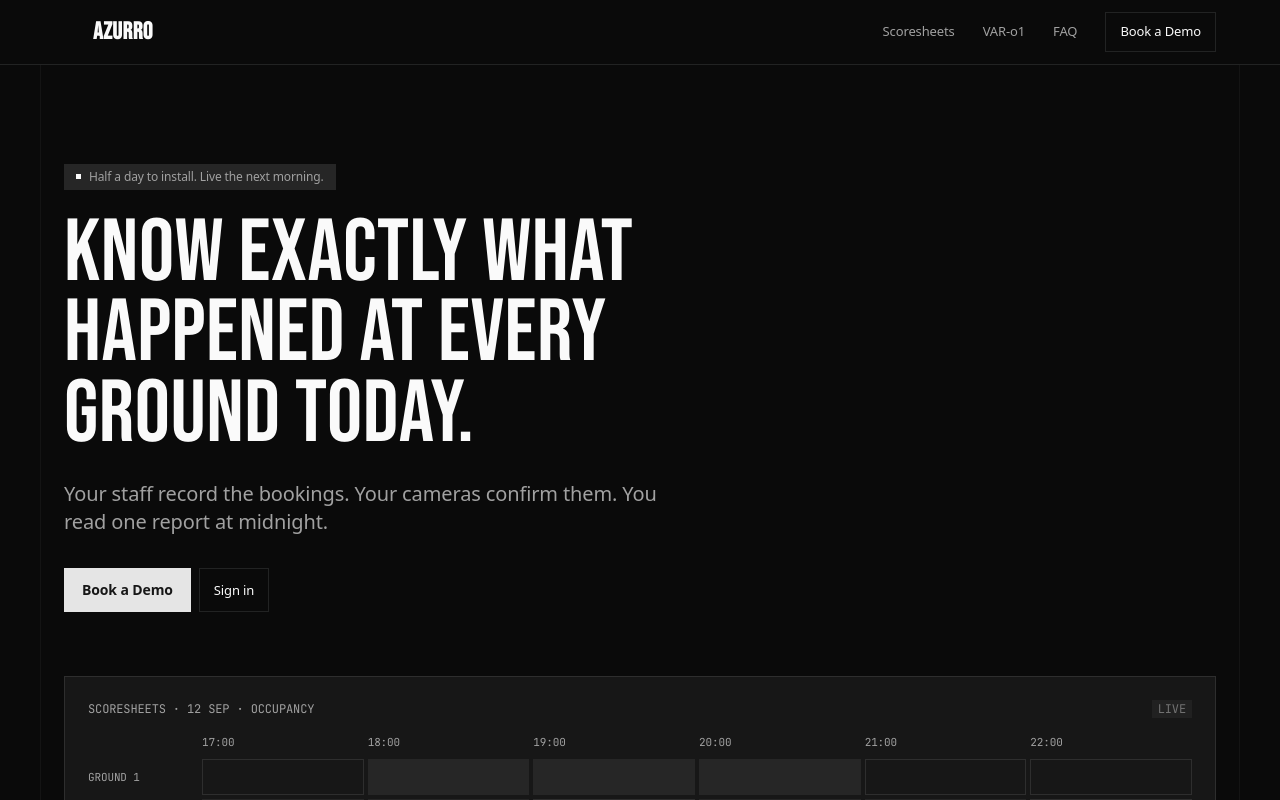
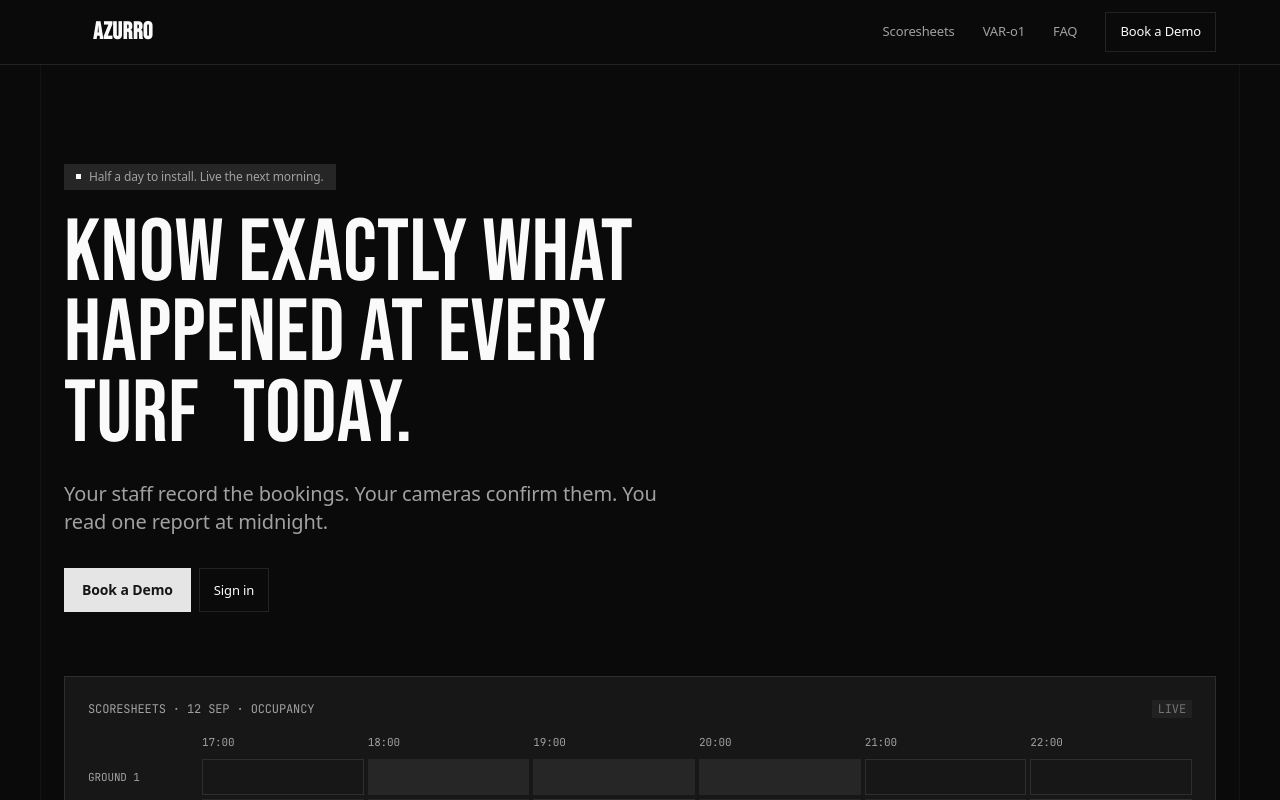
Before and after one commit to mihiryadav20/azurro_lander, a React (Vite) app: page / in a window 1280 px wide. Shown: the top 800 px of the page. Built offline with nearby package versions, Linux system fonts and the light colour scheme.

Commit message:
feat: rotate hero word (ground/court/turf/slot) with width-matched slide

```diff
--- a/src/components/azurro/AzurroLanding.tsx
+++ b/src/components/azurro/AzurroLanding.tsx
@@ -11,6 +11,7 @@ import logo from "@/assets/azurro-logo.png"
 import loaderAnimation from "@/assets/loader.webp"
 import { Footer } from "@/components/footer"
 import { QuizModal } from "@/components/azurro/QuizModal"
+import { WordRotate } from "@/components/ui/word-rotate"
 import {
   AnimatedSpan,
   Terminal,
@@ -33,6 +34,10 @@ import {
 
 /** How long the loader holds before the confirmation takes over. */
 const LOADER_MS = 5000
+
+// "ground" first — it's what's in the DOM on first paint, so screenshots
+// and link previews show the same word the title/meta description use.
+const HERO_ROTATING_WORDS = ["ground", "court", "turf", "slot"]
 
 const primaryBtn =
   "inline-flex items-center bg-primary text-primary-foreground text-sm font-semibold transition-opacity hover:opacity-85"
@@ -331,7 +336,9 @@ export function AzurroLanding() {
             variants={fadeUp}
             className="mb-6 max-w-[19ch] text-[clamp(40px,7vw,88px)] leading-[0.92]"
           >
-            Know exactly what happened at every ground today.
+            Know exactly what happened at every{" "}
+            <WordRotate words={HERO_ROTATING_WORDS} duration={2800} />{" "}
+            today.
           </motion.h1>
           <motion.p
             variants={fadeUp}
--- /dev/null
+++ b/src/components/ui/word-rotate.tsx
@@ -0,0 +1,108 @@
+import { useEffect, useLayoutEffect, useRef, useState } from "react"
+import {
+  AnimatePresence,
+  motion,
+  useReducedMotion,
+  type MotionProps,
+} from "motion/react"
+
+import { cn } from "@/lib/utils"
+
+const WIDTH_TRANSITION = { duration: 0.4, ease: "easeInOut" as const }
+
+interface WordRotateProps {
+  words: string[]
+  duration?: number
+  motionProps?: MotionProps
+  className?: string
+}
+
+export function WordRotate({
+  words,
+  duration = 2800,
+  motionProps = {
+    initial: { opacity: 0, y: "-100%" },
+    animate: { opacity: 1, y: 0 },
+    exit: { opacity: 0, y: "100%" },
+    transition: WIDTH_TRANSITION,
+  },
+  className,
+}: WordRotateProps) {
+  const [index, setIndex] = useState(0)
+  const reduceMotion = useReducedMotion()
+
+  // Measured in px per word, rather than one fixed max-width: font metrics
+  // for a caps display face don't map cleanly to character-count units, and
+  // sizing to each word's own width (instead of the longest) keeps the gap
+  // before the trailing text a normal single word-space on every word. This
+  // self-corrects at every breakpoint since clamp()'d font-size changes the
+  // measured widths too.
+  const measureRef = useRef<HTMLSpanElement>(null)
+  const [widths, setWidths] = useState<number[]>([])
+
+  useLayoutEffect(() => {
+    const measure = () => {
+      const el = measureRef.current
+      if (!el) return
+      setWidths(
+        Array.from(el.children).map(
+          (child) => (child as HTMLElement).getBoundingClientRect().width
+        )
+      )
+    }
+    measure()
+    window.addEventListener("resize", measure)
+    return () => window.removeEventListener("resize", measure)
+  }, [words, className])
+
+  useEffect(() => {
+    // Reduced motion: hold on the first word, never animate or advance.
+    if (reduceMotion) return
+    const interval = setInterval(() => {
+      setIndex((prevIndex) => (prevIndex + 1) % words.length)
+    }, duration)
+
+    return () => clearInterval(interval)
+  }, [words, duration, reduceMotion])
+
+  const currentWidth = widths[index]
+
+  return (
+    <span className="relative inline-block align-bottom">
+      {/* Off-screen, same classes as the visible word so widths match
+          exactly. Not display:none — that would report 0 width. */}
+      <span
+        ref={measureRef}
+        aria-hidden="true"
+        className="pointer-events-none invisible absolute left-0 top-0 flex whitespace-nowrap"
+      >
+        {words.map((word) => (
+          <span key={word} className={cn("inline-block", className)}>
+            {word}
+          </span>
+        ))}
+      </span>
+
+      {reduceMotion ? (
+        <span className={cn("inline-block", className)}>{words[0]}</span>
+      ) : (
+        <motion.span
+          className="inline-block overflow-hidden align-bottom"
+          initial={false}
+          animate={{ width: currentWidth }}
+          transition={WIDTH_TRANSITION}
+        >
+          <AnimatePresence mode="wait">
+            <motion.span
+              key={words[index]}
+              className={cn("inline-block", className)}
+              {...motionProps}
+            >
+              {words[index]}
+            </motion.span>
+          </AnimatePresence>
+        </motion.span>
+      )}
+    </span>
+  )
+}
```
